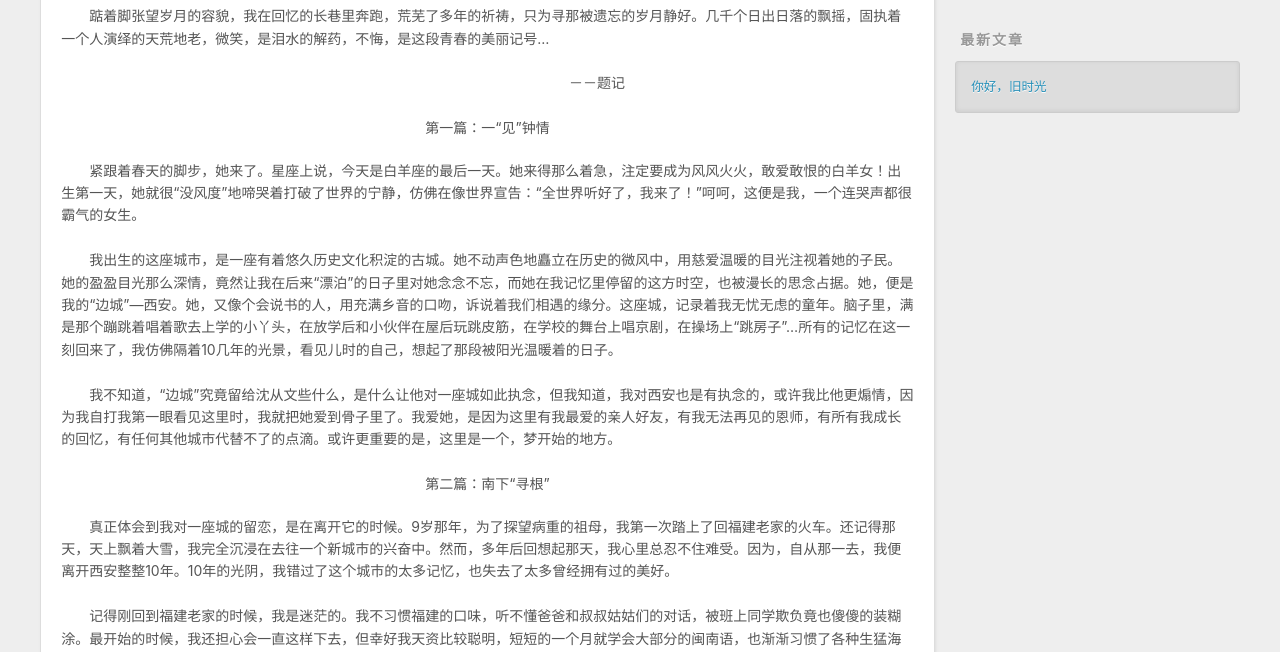
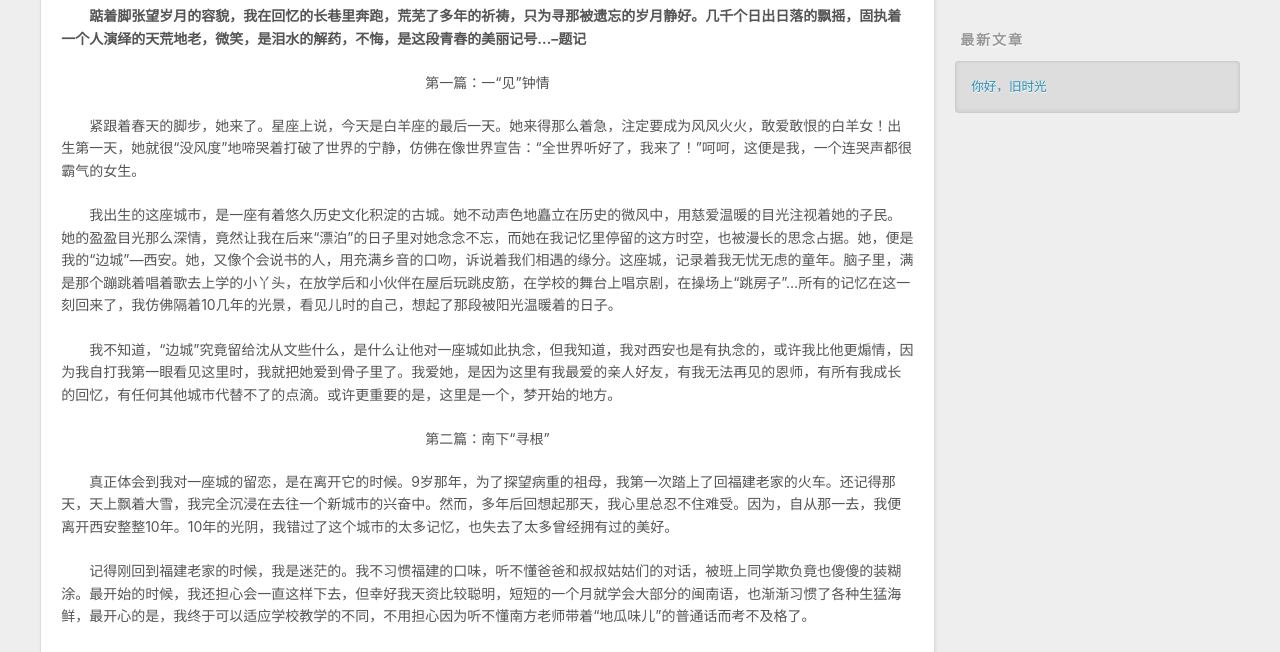
Before and after one commit to mianyege/mianyege.github.io, a plain HTML site: page 2018/05/15/你好，旧时光/index.html in a window 1280 px wide. Shown: the part 448-1100 px from the top of the page. Drawn offline with nearby package versions, Linux system fonts and the light colour scheme.

Commit message:
Site updated: 2018-05-15 17:57:34

```diff
--- a/2018/05/15/你好，旧时光/index.html
+++ b/2018/05/15/你好，旧时光/index.html
@@ -7,18 +7,18 @@
 
   <title>你好，旧时光 | 冕页阁</title>
   <meta name="viewport" content="width=device-width, initial-scale=1, maximum-scale=1">
-  <meta name="description" content="踮着脚张望岁月的容貌，我在回忆的长巷里奔跑，荒芜了多年的祈祷，只为寻那被遗忘的岁月静好。几千个日出日落的飘摇，固执着一个人演绎的天荒地老，微笑，是泪水的解药，不悔，是这段青春的美丽记号… 　　　　　　　　　　　　　　　　　　　　　　　　　　　　　　　  　　　　　－－题记 第一篇：一“见”钟情  　　紧跟着春天的脚步，她来了。星座上说，今天是白羊座的最后一天。她来得那么着急，注定要成为风风火火">
+  <meta name="description" content="踮着脚张望岁月的容貌，我在回忆的长巷里奔跑，荒芜了多年的祈祷，只为寻那被遗忘的岁月静好。几千个日出日落的飘摇，固执着一个人演绎的天荒地老，微笑，是泪水的解药，不悔，是这段青春的美丽记号…–题记 第一篇：一“见”钟情  　　紧跟着春天的脚步，她来了。星座上说，今天是白羊座的最后一天。她来得那么着急，注定要成为风风火火，敢爱敢恨的白羊女！出生第一天，她就很“没风度”地啼哭着打破了世界的宁静，仿佛在">
 <meta name="keywords" content="Blog">
 <meta property="og:type" content="article">
 <meta property="og:title" content="你好，旧时光">
 <meta property="og:url" content="http://mianyege.github.io/2018/05/15/你好，旧时光/index.html">
 <meta property="og:site_name" content="冕页阁">
-<meta property="og:description" content="踮着脚张望岁月的容貌，我在回忆的长巷里奔跑，荒芜了多年的祈祷，只为寻那被遗忘的岁月静好。几千个日出日落的飘摇，固执着一个人演绎的天荒地老，微笑，是泪水的解药，不悔，是这段青春的美丽记号… 　　　　　　　　　　　　　　　　　　　　　　　　　　　　　　　  　　　　　－－题记 第一篇：一“见”钟情  　　紧跟着春天的脚步，她来了。星座上说，今天是白羊座的最后一天。她来得那么着急，注定要成为风风火火">
+<meta property="og:description" content="踮着脚张望岁月的容貌，我在回忆的长巷里奔跑，荒芜了多年的祈祷，只为寻那被遗忘的岁月静好。几千个日出日落的飘摇，固执着一个人演绎的天荒地老，微笑，是泪水的解药，不悔，是这段青春的美丽记号…–题记 第一篇：一“见”钟情  　　紧跟着春天的脚步，她来了。星座上说，今天是白羊座的最后一天。她来得那么着急，注定要成为风风火火，敢爱敢恨的白羊女！出生第一天，她就很“没风度”地啼哭着打破了世界的宁静，仿佛在">
 <meta property="og:locale" content="zh-CN">
-<meta property="og:updated_time" content="2018-05-15T09:35:16.000Z">
+<meta property="og:updated_time" content="2018-05-15T09:57:16.000Z">
 <meta name="twitter:card" content="summary">
 <meta name="twitter:title" content="你好，旧时光">
-<meta name="twitter:description" content="踮着脚张望岁月的容貌，我在回忆的长巷里奔跑，荒芜了多年的祈祷，只为寻那被遗忘的岁月静好。几千个日出日落的飘摇，固执着一个人演绎的天荒地老，微笑，是泪水的解药，不悔，是这段青春的美丽记号… 　　　　　　　　　　　　　　　　　　　　　　　　　　　　　　　  　　　　　－－题记 第一篇：一“见”钟情  　　紧跟着春天的脚步，她来了。星座上说，今天是白羊座的最后一天。她来得那么着急，注定要成为风风火火">
+<meta name="twitter:description" content="踮着脚张望岁月的容貌，我在回忆的长巷里奔跑，荒芜了多年的祈祷，只为寻那被遗忘的岁月静好。几千个日出日落的飘摇，固执着一个人演绎的天荒地老，微笑，是泪水的解药，不悔，是这段青春的美丽记号…–题记 第一篇：一“见”钟情  　　紧跟着春天的脚步，她来了。星座上说，今天是白羊座的最后一天。她来得那么着急，注定要成为风风火火，敢爱敢恨的白羊女！出生第一天，她就很“没风度”地啼哭着打破了世界的宁静，仿佛在">
 
     <link rel="alternate" href="/atom.xml" title="冕页阁" type="application/atom+xml">
 
@@ -91,8 +91,7 @@
 
     <div class="article-entry" itemprop="articleBody">
 
-        <p>　　踮着脚张望岁月的容貌，我在回忆的长巷里奔跑，荒芜了多年的祈祷，只为寻那被遗忘的岁月静好。几千个日出日落的飘摇，固执着一个人演绎的天荒地老，微笑，是泪水的解药，不悔，是这段青春的美丽记号…</p>
-<p>　　　　　　　　　　　　　　　　　　　　　　　　　　　　　　　  　　　　　－－题记</p>
+        <p>　　<strong>踮着脚张望岁月的容貌，我在回忆的长巷里奔跑，荒芜了多年的祈祷，只为寻那被遗忘的岁月静好。几千个日出日落的飘摇，固执着一个人演绎的天荒地老，微笑，是泪水的解药，不悔，是这段青春的美丽记号…–题记</strong></p>
 <center>第一篇：一“见”钟情</center>
 
 <p>　　紧跟着春天的脚步，她来了。星座上说，今天是白羊座的最后一天。她来得那么着急，注定要成为风风火火，敢爱敢恨的白羊女！出生第一天，她就很“没风度”地啼哭着打破了世界的宁静，仿佛在像世界宣告：“全世界听好了，我来了！”呵呵，这便是我，一个连哭声都很霸气的女生。</p>
@@ -142,7 +141,7 @@
 
     </div>
     <footer class="article-footer">
-      <a data-url="http://mianyege.github.io/2018/05/15/你好，旧时光/" data-id="cjh7hesmu0000fovjr55dqpiu" class="article-share-link">Share</a>
+      <a data-url="http://mianyege.github.io/2018/05/15/你好，旧时光/" data-id="cjh7i76we000050vjlmoe1lu0" class="article-share-link">Share</a>
 
 
     </footer>
```
Also changed, not shown: index.html (+2 -3 lines).
